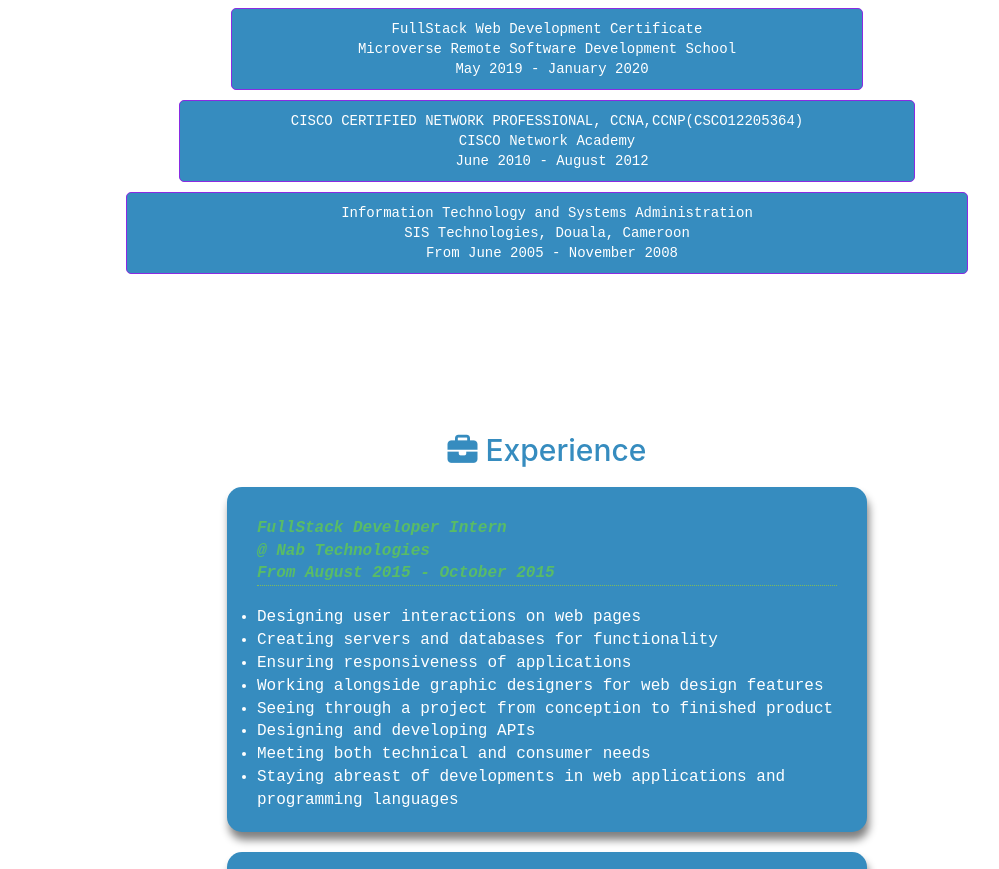
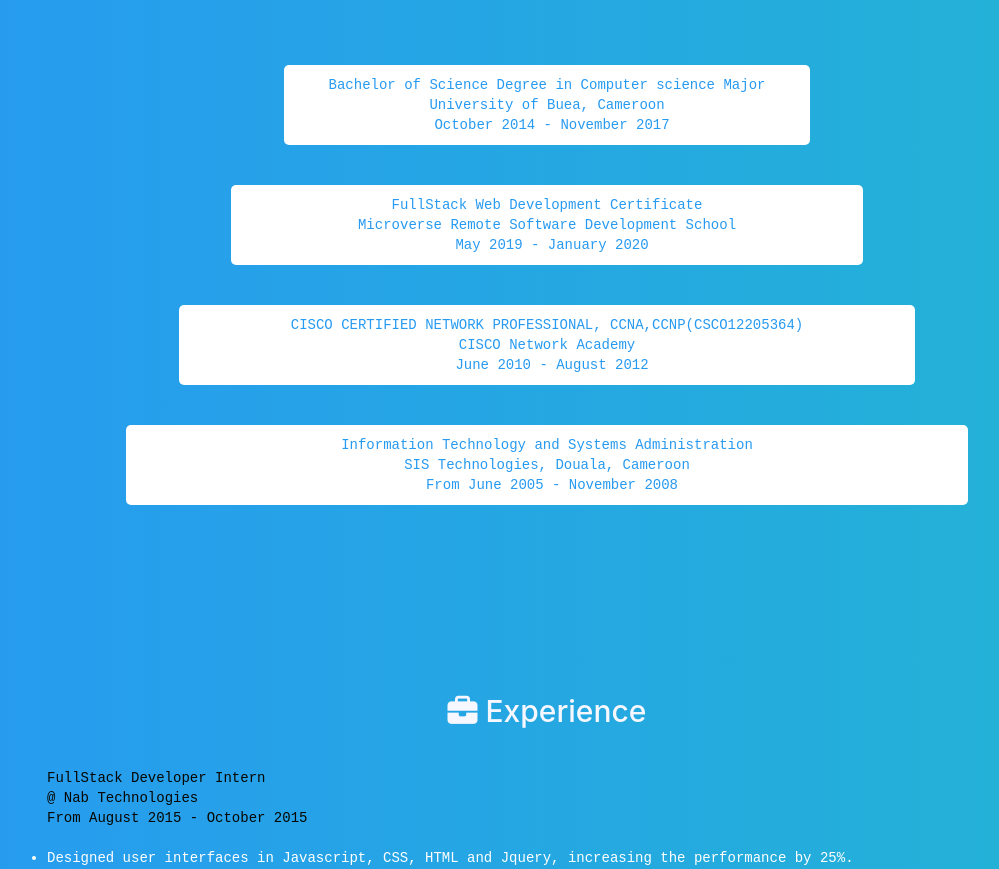
Before and after one commit to ngodi/albert, a React (Create React App) app: page / in a window 1280 px wide. Shown: the part 1882-2751 px from the top of the page, without its empty margins (93-1092 px from the left). Built offline with nearby package versions, Linux system fonts and the light colour scheme.

Commit message:
background color modified to skyblue

```diff
--- a/src/App.scss
+++ b/src/App.scss
@@ -5,7 +5,7 @@
   width: 90%;
 }
 h2{
-  color:#368cbf;
+  color:#F7F7FF;
 
 }
 @keyframes App-logo-spin {
--- a/src/Components/RightContent/About/About.css
+++ b/src/Components/RightContent/About/About.css
@@ -25,9 +25,6 @@
 .about-data{
     display: flex;
     justify-content: center;
-    background-color: #368cbf;
-    border-radius: 10px;
-
 }
 .about-desc{
    border-radius: 10px;
--- a/src/Components/RightContent/Education/Education.css
+++ b/src/Components/RightContent/Education/Education.css
@@ -1,11 +1,10 @@
 .academic{
     width: 500px;
-    margin: 10px auto;
+    margin: 40px auto;
     text-align: center;
     font-family:'Courier New', Courier, monospace;
-    color:white;
-    background: #368cbf;
-    border: 1px solid blueviolet;
+    color:#279AF1;
+    background: white;
     display: flex;
     flex-direction: column;
     border-radius: 5px;
--- a/src/Components/RightContent/Experience/Experience.scss
+++ b/src/Components/RightContent/Experience/Experience.scss
@@ -1,32 +1,26 @@
 .jobheading{
     margin: 20px 0;
     color: gray;
-    border-bottom: 1px dotted #7ebc59;
+
     display: flex;
     flex-direction: column;
     align-items: flex-start;
 
 
     span{
-        color:#59bc66;
-        font-weight: bold;
-        font-style: italic;
+        color:#070600;
     }
 }
 .experienceItem ul li{
     text-align: left;
 }
 .experienceItem {
+    font-family:'Courier New', Courier, monospace;
+    margin: 40px auto;
+    color: white;
+    border-bottom: 1px solid white;
+    max-width: 1000px;
 
-    box-shadow: 2px 8px 8px gray;
-    border-radius: 15px;
-    font-size: 16px;
-    font-family:'Courier New', Courier, monospace;
-    padding: 10px 30px;
-    margin: 20px auto;
-    color: white;
-    background-color: #368cbf;
-    width: 50vw;
 }
 .experience{
     margin: 100px auto;
--- a/src/Components/RightContent/Experience/experienceData.js
+++ b/src/Components/RightContent/Experience/experienceData.js
@@ -3,14 +3,8 @@
         job:" FullStack Developer Intern",
         company: "Nab Technologies",
         period: "From August 2015 - October 2015",
-        description: [ "Designing user interactions on web pages",
-                       "Creating servers and databases for functionality",
-                       "Ensuring responsiveness of applications",
-                       "Working alongside graphic designers for web design features",
-                       "Seeing through a project from conception to finished product",
-                       "Designing and developing APIs",
-                       "Meeting both technical and consumer needs",
-                       "Staying abreast of developments in web applications and programming languages"
+        description: [ "Designed user interfaces in Javascript, CSS, HTML and Jquery, increasing the performance by 25%.",
+                        "Built, implemented and maintained many user-friendly applications & back-end services using Ruby on Rails and Jquery, demonstrating service-oriented architecture and focus on the client’s needs."
                   ]
     },
     {
@@ -18,15 +12,9 @@
         company: "Ringo S.A",
         period: "From July 2007 - October 2013",
         description: [
-            "Fully support, configure, maintain and upgrade corporate customer’s networks and servers",
-            "Install and integrate new server hardware and applications",
-            "Support and administer third-party applications",
-            "Ensure network security and connectivity",
-            "Monitor network performance (availability, utilization, throughput, good put, and latency) and test for weaknesses",
-            "Resolve problems reported by end user",
-            "Define network policies and procedures",
-            "Specify system requirements and design solutions",
-            "Research and make recommendations on server system administration"
+                    "Configured, maintained and performed upgrades on corporate customer’s networks and servers; improving throughput and connectivity.",
+                    "Monitored network performance (availability, utilization, throughput, goodput, and latency) and test for weaknesses.",
+                    "Resolved problems reported by end-user."
                   ]
     }
 ]
--- a/src/Components/RightContent/Navigation/Heading/Heading.css
+++ b/src/Components/RightContent/Navigation/Heading/Heading.css
@@ -1,5 +1,5 @@
 .heading{
-    color:#7ebc59;
+    color:#070600;
     display: flex;
     justify-content: space-between;
 }
--- a/src/Components/RightContent/Navigation/Navigation.scss
+++ b/src/Components/RightContent/Navigation/Navigation.scss
@@ -2,17 +2,11 @@
     margin-left: 10px;
 }
 .navigation{
-    position: fixed;
-    background: #368cbf;
-    z-index: 10;
-    padding: 30px;
-    width: 90%;
+    width: 100%;
     color: #33363b;
     display: flex;
     justify-content: space-between;
     align-items: center;
-    margin-top: -20px;
-    box-shadow: 2px 4px 4px lightgray;
 }
 .right-nav{
     display: flex;
--- a/src/index.scss
+++ b/src/index.scss
@@ -10,6 +10,7 @@
     sans-serif;
   -webkit-font-smoothing: antialiased;
   -moz-osx-font-smoothing: grayscale;
+  background:linear-gradient(to right, #279AF1,#23B5D3);
 }
 
 code {
```
